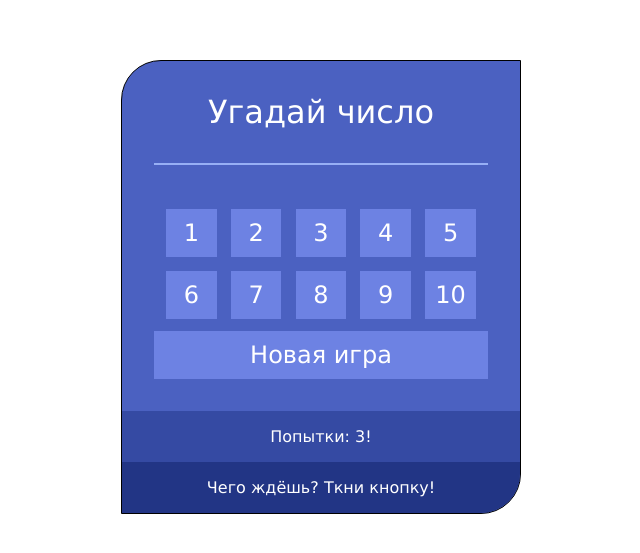
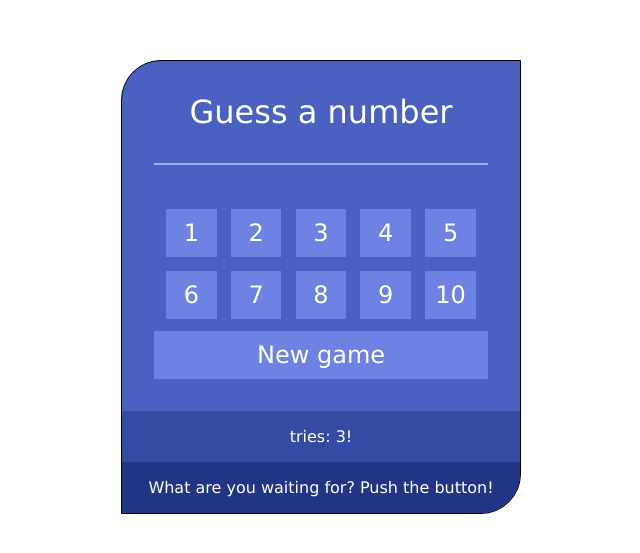
Before and after one commit to Nikita-Goncharov2008/Guess-number, a plain HTML site: page index.html in a window 1280 px wide. Shown: the part 113-666 px from the top of the page, without its empty margins (319-959 px from the left). Drawn offline with Linux system fonts and the light colour scheme.

Commit message:
chenged a language

```diff
--- a/index.html
+++ b/index.html
@@ -10,7 +10,7 @@
     <div class="guess">
         <div class="padBlock">
                 <header>
-                    <h1>Угадай число</h1>
+                    <h1>Guess a number</h1>
                 </header>
                 <main>
                     <div class="buttonsBlock">
@@ -26,15 +26,15 @@
                         <button class="number">10</button>
                     </div>
                     <div class="newGameBlock">
-                        <button class="newGame">Новая игра</button>
+                        <button class="newGame">New game</button>
                     </div>
             </div>
 
             <div class="tries">
-                <p>Попытки: <span></span>!</p>
+                <p>tries: <span></span>!</p>
             </div>
             <div class="coments">
-                <p class="coment">Чего ждёшь? Ткни кнопку!</p>
+                <p class="coment">What are you waiting for? Push the button!</p>
             </div>
         </main>
     </div>
```
